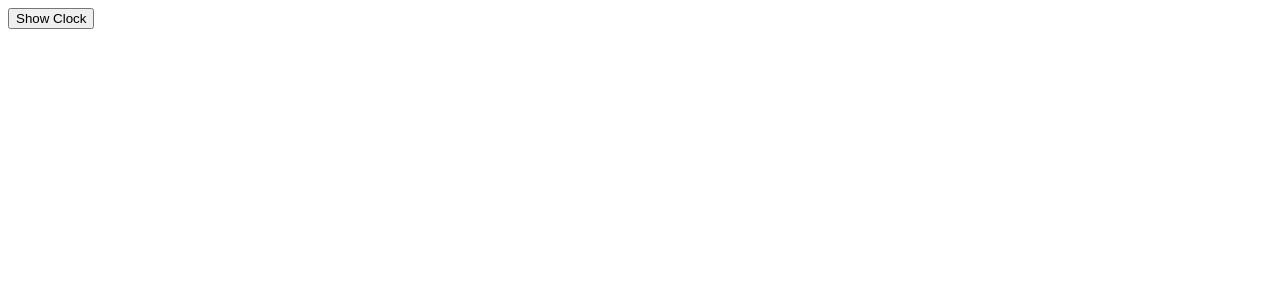
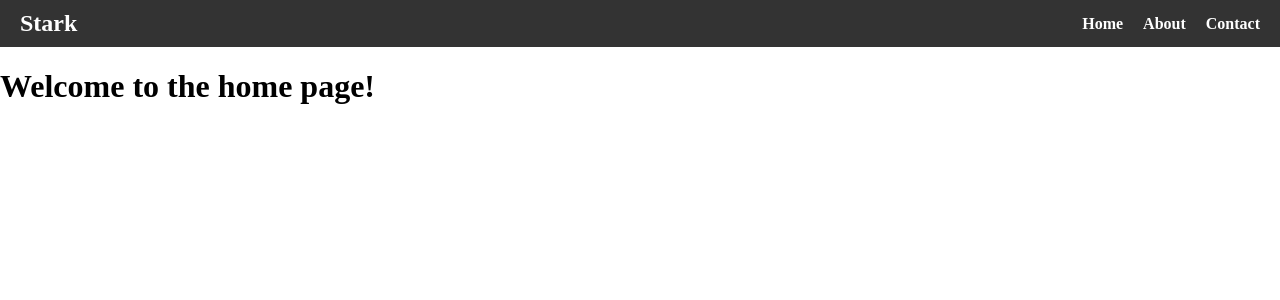
Before and after one commit to ChaitanyaKiran14/Test-Projects, a React (Vite) app: page / in a window 1280 px wide. Shown: the top 300 px of the page. Built offline with nearby package versions, Linux system fonts and the light colour scheme.

Commit message:
Routing Practice

```diff
--- a/package.json
+++ b/package.json
@@ -10,8 +10,12 @@
     "preview": "vite preview"
   },
   "dependencies": {
+    "localforage": "^1.10.0",
+    "match-sorter": "^6.3.1",
     "react": "^18.2.0",
-    "react-dom": "^18.2.0"
+    "react-dom": "^18.2.0",
+    "react-router-dom": "^6.18.0",
+    "sort-by": "^1.2.0"
   },
   "devDependencies": {
     "@types/react": "^18.2.15",
--- a/src/App.css
+++ b/src/App.css
@@ -1,9 +1,41 @@
-.img {
-    height: 30px;
-    width: 30px;
-}
-.mamin{
+* {
+    box-sizing: border-box;
+  }
+
+  body {
+    margin: 0;
+    font-family: -apple-system, BlinkMacSystemFont, 'Segoe UI', 'Roboto', 'Oxygen',
+      'Ubuntu', 'Cantarell', 'Fira Sans', 'Droid Sans', 'Helvetica Neue',
+      sans-serif;
+    -webkit-font-smoothing: antialiased;
+    -moz-osx-font-smoothing: grayscale;
+  }
+
+  .app-container {
     display: flex;
     justify-content: center;
     align-items: center;
-}
+    margin-bottom: 50px;
+    margin-top: 50px;
+  }
+
+  .responsive-container {
+    display: flex;
+    flex-direction: column;
+    width: 80%;
+    border: 4px solid #551e53;
+    border-radius: 12px;
+  }
+
+  @media (max-width: 576px) {
+    .responsive-container {
+      width: 85%;
+    }
+  }
+
+  .app-body {
+    display: flex;
+    justify-content: center;
+    align-items: center;
+    flex-grow: 1;
+  }
--- a/src/App.jsx
+++ b/src/App.jsx
@@ -1,23 +1,26 @@
-import React, { useState } from 'react'
-import Clock from './Components/Clock/Clock'
+import { BrowserRouter, Routes, Route } from "react-router-dom";
+import Header from "./Components/Header";
+import Home from './Components/Home'
+import Contact from "./Components/Contact";
+import About from "./Components/About";
+import NotFound from "./Components/NotFound";
 
-import './App.css'
+const App = () => {
+  return (
+    <div>
+      <BrowserRouter>
+      <Header />
 
-function App() {
-  const [showClock, setShowClock] = useState(false)
+      <Routes>
+        <Route path = "/" element = {<Home/>} />
+        <Route path="/about" element = {<About/>} />
+        <Route path = "/contact" element = {<Contact/>} />
+        <Route path="*" element={<NotFound/>} />
+      </Routes>
+      </BrowserRouter>
 
-  const onToggleClock = () => {
-    setShowClock((prevShowClock) => !prevShowClock)
-  }
-
-  return (
-    <div className="app-container">
-      <button onClick={onToggleClock} type="button" className="toggle-button">
-        {showClock ? 'Hide Clock' : 'Show Clock'}
-      </button>
-      {showClock && <Clock />}
     </div>
-  )
+  );
 }
 
 export default App
--- /dev/null
+++ b/src/Components/About/index.jsx
@@ -0,0 +1,2 @@
+const About = () => <h1>About</h1>
+export default About
--- a/src/Components/Clock/Clock.jsx
+++ b/src/Components/Clock/Clock.jsx
@@ -1,25 +1,14 @@
-import React, { useState, useEffect } from 'react'
+import {BrowserRouter as Router, Routes, Route} from 'react-router-dom'
 
 
-function Clock() {
-  const [date, setDate] = useState(new Date())
 
-  useEffect(() => {
-    const timerID = setInterval(() => {
-      setDate(new Date())
-    }, 1000)
 
-    return () => {
-      clearInterval(timerID)
-    }
-  }, [])
-
-  return (
-    <div className="clock-container">
-      <h1 className="heading">Clock Working</h1>
-      <p className="time">{date.toLocaleTimeString()}</p>
-    </div>
+const App = () => {
+  return(
+    <>
+    <h1>Hello World!</h1>
+      <p>This is a paragraph.</p>
+    </>
   )
 }
-
-export default Clock
+export default App;
--- /dev/null
+++ b/src/Components/Contact/index.jsx
@@ -0,0 +1,2 @@
+const Contact = () => <h1>Contact</h1>
+export default Contact
--- /dev/null
+++ b/src/Components/Header/index.css
@@ -0,0 +1,49 @@
+/* Reset some default styles for consistency */
+body, ul {
+    margin: 0;
+    padding: 0;
+}
+
+/* Style the navigation bar */
+.navbar {
+    background-color: #333; /* Background color */
+    color: #fff; /* Text color */
+    display: flex;
+    justify-content: space-between;
+    align-items: center;
+    padding: 10px 20px;
+}
+
+/* Style the logo */
+.navbar-logo a {
+    text-decoration: none;
+    color: #fff;
+    font-size: 1.5rem; /* Adjust the font size as needed */
+    font-weight: bold;
+}
+
+/* Style the menu items */
+.navbar-menu {
+    list-style: none;
+    display: flex;
+}
+
+.navbar-menu li {
+    margin-right: 20px; /* Adjust the spacing between menu items */
+}
+
+.navbar-menu li:last-child {
+    margin-right: 0; /* Remove right margin for the last menu item */
+}
+
+/* Style the links within the menu */
+.navbar-menu a {
+    text-decoration: none;
+    color: #fff;
+    font-weight: bold;
+}
+
+/* Change link color on hover */
+.navbar-menu a:hover {
+    color: #ff9900; /* Adjust the hover color as needed */
+}
--- /dev/null
+++ b/src/Components/Header/index.jsx
@@ -0,0 +1,21 @@
+import {Link} from 'react-router-dom'
+
+import './index.css'
+
+
+const Header  = () => {
+    return(
+        <nav className="navbar">
+        <div className="navbar-logo">
+            <a href="#">Stark</a>
+        </div>
+        <ul class="navbar-menu">
+        <li className="nav-menu-item"><Link to="/" className="nav-link">Home</Link></li>
+        <li className="nav-menu-item"><Link to="/about" className="nav-link">About</Link></li>
+        <li className="nav-menu-item"><Link to="/contact" className="nav-link">Contact</Link></li>
+
+        </ul>
+        </nav>
+    )
+}
+export default Header
--- /dev/null
+++ b/src/Components/Home/index.jsx
@@ -0,0 +1,12 @@
+const Home = () => {
+    return (
+        <div>
+
+            <h1 className="text-center">Welcome to the home page!</h1>
+        </div>
+    )
+
+
+
+}
+export default Home
--- /dev/null
+++ b/src/Components/NotFound/index.jsx
@@ -0,0 +1,2 @@
+const NotFound = () => <h1> Not Found Abba</h1>
+export default NotFound
```
Also changed, not shown: src/Components/TestFolder/DataFetch.jsx (renamed from src/Components/DataFetch.jsx), src/Components/TestFolder/LoginForm.jsx (renamed from src/Components/LoginForm.jsx), 1 other file (tests, documents, lock files or other folders).
